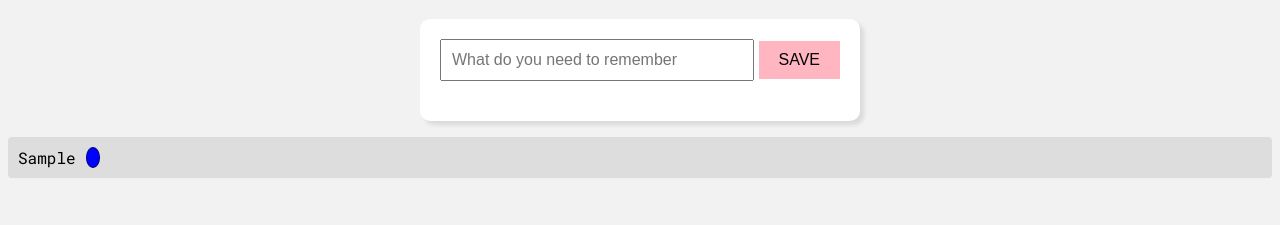
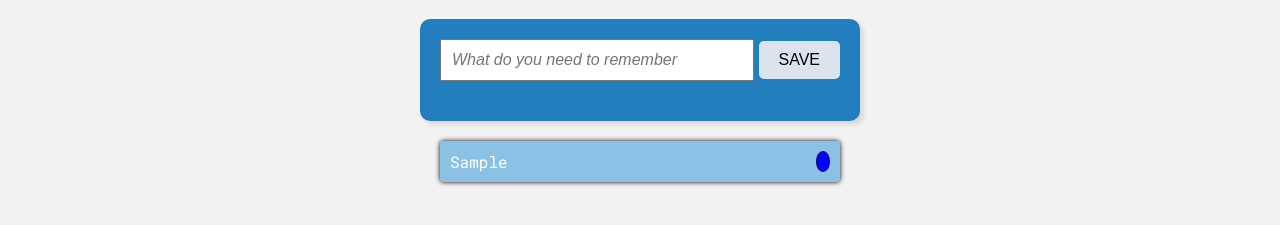
Before and after one commit to AndreaKodehode/Noteapp, a plain HTML site: page index.html in a window 1280 px wide. Both pictures are taken after typing "Sample" into the empty fields and a click on the input "SAVE". Shown: the part 67-292 px from the top of the page. Drawn offline with Linux system fonts and the light colour scheme.

Commit message:
style changes. color

```diff
--- a/stylesheet.css
+++ b/stylesheet.css
@@ -13,7 +13,7 @@ body p {
 .container {
   margin: 0 auto;
   padding: 20px;
-  background-color: #fff;
+  background-color: #227fbd;
   box-shadow: 4px 4px 4px rgba(0, 0, 0, 0.1);
   border-radius: 10px;
   max-width: 400px;
@@ -27,6 +27,7 @@ form {
 }
 
 input[type="text"] {
+  font-style: italic;
   flex-grow: 1;
   padding: 10px;
   font-size: 16px;
@@ -35,29 +36,35 @@ input[type="text"] {
 input[type="submit"] {
   padding: 10px 20px;
   font-size: 16px;
-  background-color: lightpink;
+  background-color: #dbe4ee;
   border: none;
+  border-radius: 5px;
   cursor: pointer;
   box-shadow: 0 0 10px rgba(255, 105, 180, 0);
   transition: box-shadow 0.3s;
 }
 
 input[type="submit"]:hover {
-  background-color: #ff69b4;
-  box-shadow: 0 0 20px rgba(255, 105, 180, 0.8);
+  background-color: #dbe4eee9;
+  box-shadow: 0 0 10px rgba(0, 0, 0, 0.8);
 }
 
 ul {
-  padding: 0;
+  padding: 20px;
+  margin: 0 auto;
+  max-width: 400px;
 }
 
 li {
   display: flex;
+  justify-content: space-between;
   gap: 10px;
   margin-bottom: 10px;
   padding: 10px;
-  background-color: #ddd;
+  color: #ffffff;
+  background-color: #3498db89;
   border-radius: 4px;
+  box-shadow: 0 0 5px black;
 }
 
 .remove-btn {
```
